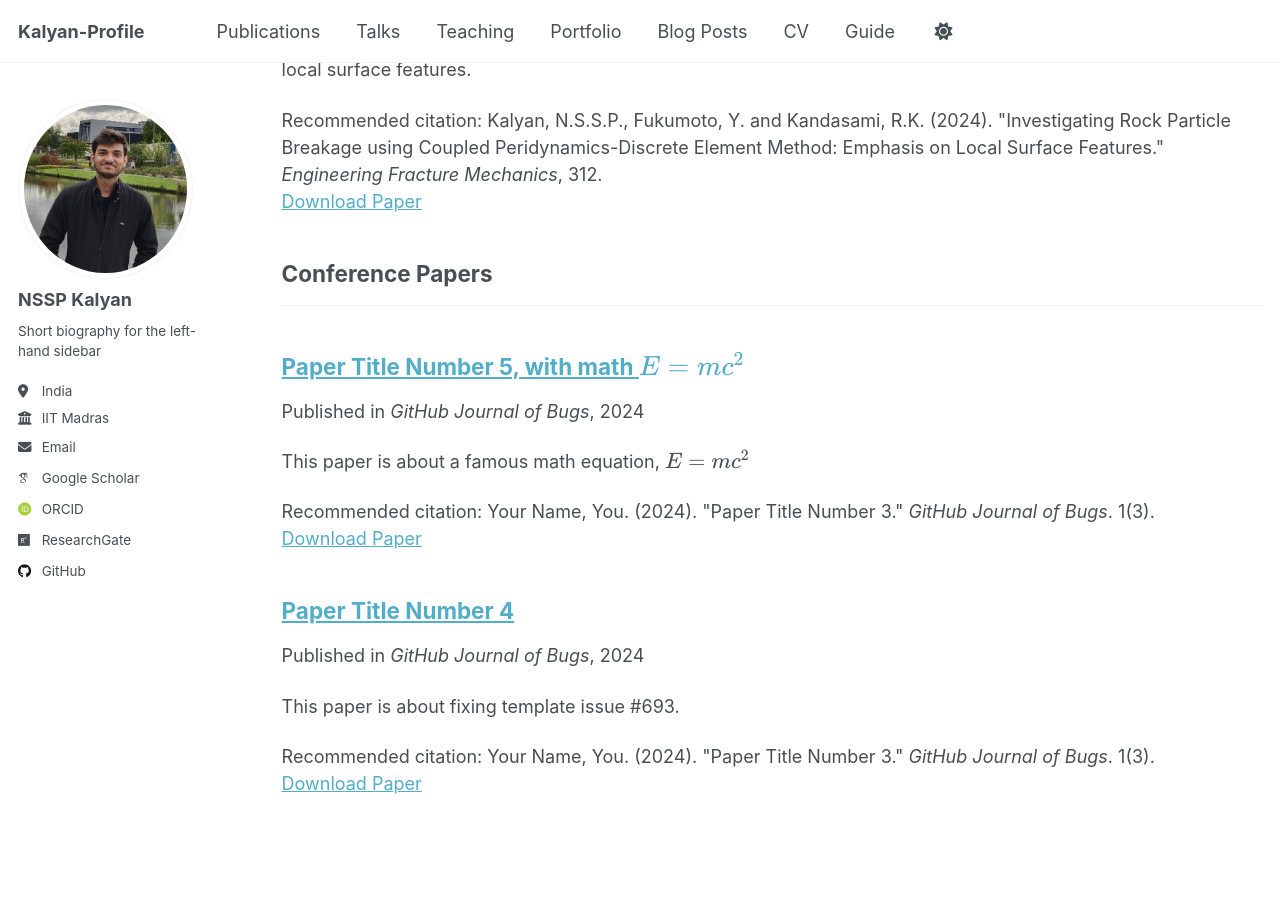
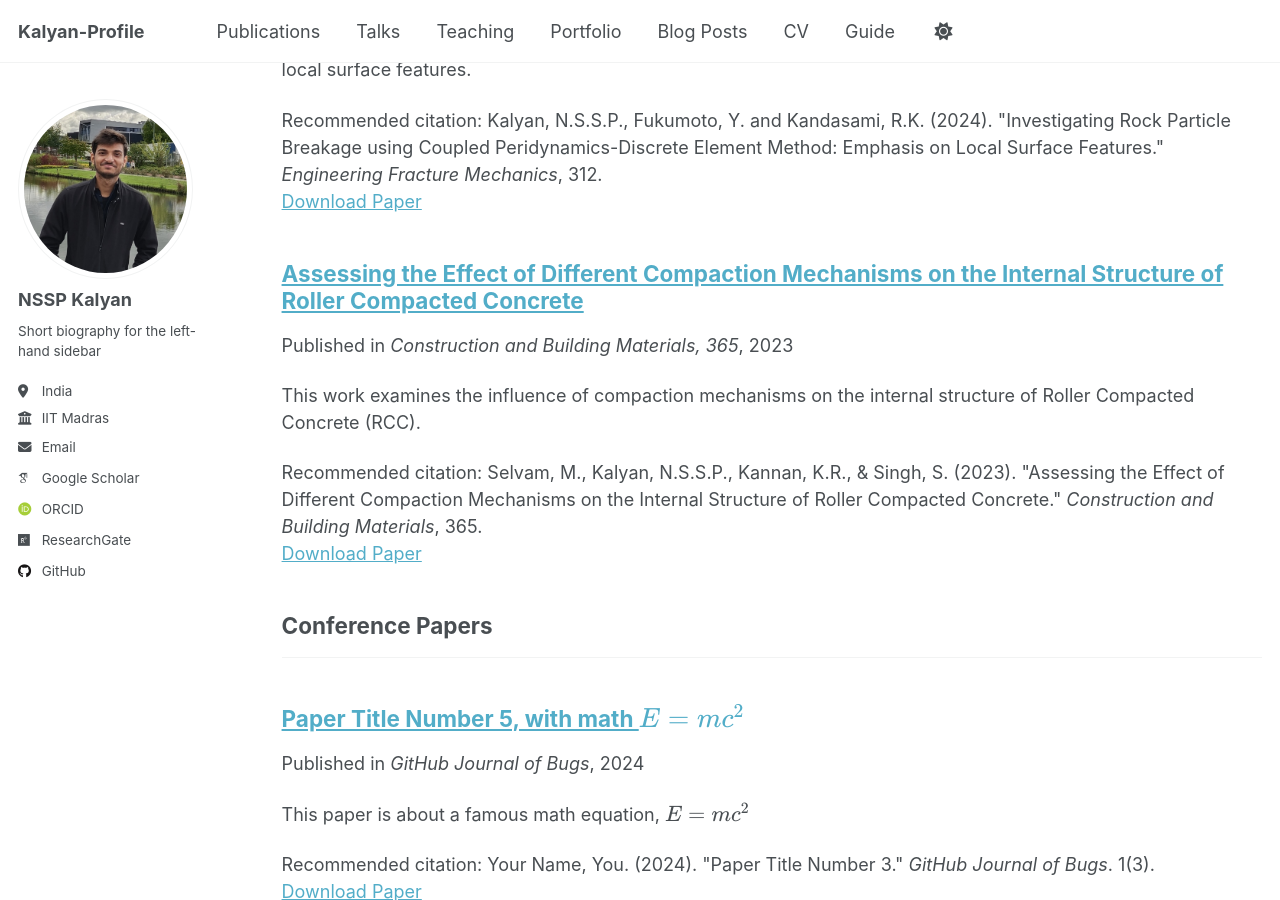
Before and after one commit to pkc137/sudo_template_website, a Jekyll site: the page built from _pages/publications.html, in a window 1280 px wide and 900 px high, scrolled down 1049 px. Built offline with Jekyll 4.4.1, drawn with Linux system fonts in a browser that asks for light colours; some web fonts are replaced; a script that is not in the unit is left out.

Commit message:
Update 2024-02-17-paper-title-number-4.md

```diff
--- a/_publications/2024-02-17-paper-title-number-4.md
+++ b/_publications/2024-02-17-paper-title-number-4.md
@@ -1,13 +1,13 @@
 ---
-title: "Paper Title Number 4"
+title: "Assessing the Effect of Different Compaction Mechanisms on the Internal Structure of Roller Compacted Concrete"
 collection: publications
-category: conferences
-permalink: /publication/2024-02-17-paper-title-number-4
-excerpt: 'This paper is about fixing template issue #693.'
-date: 2024-02-17
-venue: 'GitHub Journal of Bugs'
-paperurl: 'http://academicpages.github.io/files/paper3.pdf'
-citation: 'Your Name, You. (2024). &quot;Paper Title Number 3.&quot; <i>GitHub Journal of Bugs</i>. 1(3).'
+category: manuscripts
+permalink: /publication/2023-roller-compaction-rcc
+excerpt: 'This work examines the influence of compaction mechanisms on the internal structure of Roller Compacted Concrete (RCC).'
+date: 2023-09-01
+venue: 'Construction and Building Materials, 365'
+paperurl: 'https://www.sciencedirect.com/science/article/pii/S095006182203728X'
+citation: 'Selvam, M., Kalyan, N.S.S.P., Kannan, K.R., & Singh, S. (2023). "Assessing the Effect of Different Compaction Mechanisms on the Internal Structure of Roller Compacted Concrete." <i>Construction and Building Materials</i>, 365.'
 ---
 
 The contents above will be part of a list of publications, if the user clicks the link for the publication than the contents of section will be rendered as a full page, allowing you to provide more information about the paper for the reader. When publications are displayed as a single page, the contents of the above "citation" field will automatically be included below this section in a smaller font.
```
